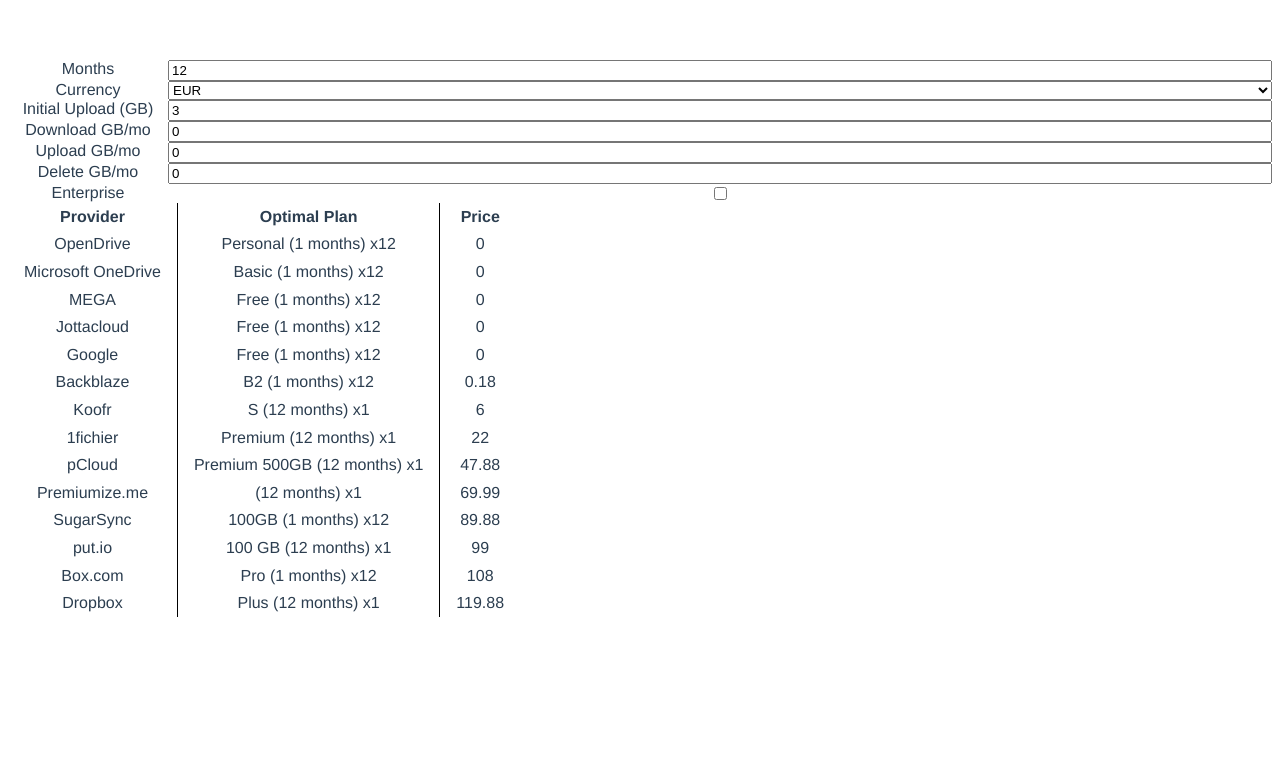
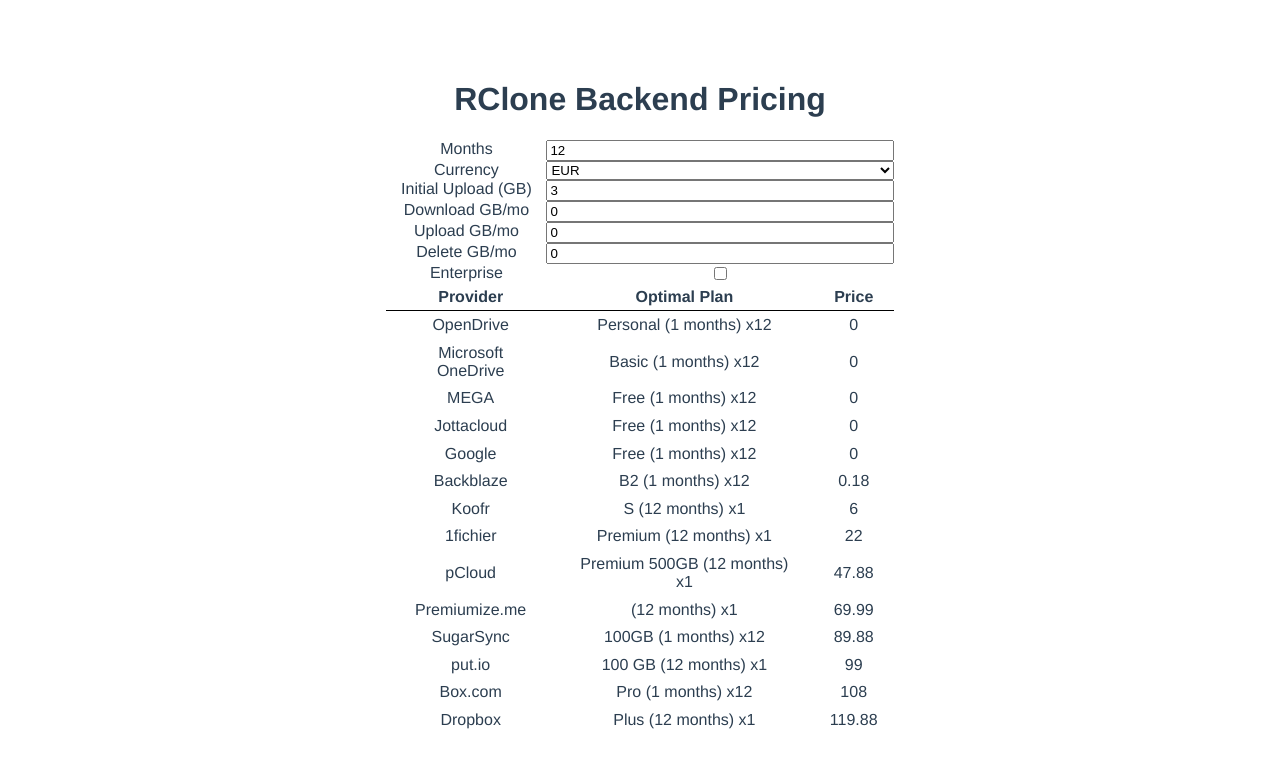
Before and after one commit to ambiso/rclone_backend_pricing, a Vue app: page / in a window 1280 px wide. Shown: the top 768 px of the page. Built offline with nearby package versions, Linux system fonts and the light colour scheme.

Commit message:
Some layouting

```diff
--- a/src/App.vue
+++ b/src/App.vue
@@ -1,6 +1,9 @@
 <template>
   <div id="app">
+    <div class="main">
+    <h1>RClone Backend Pricing</h1>
     <StorageForm />
+    </div>
   </div>
 </template>
 
@@ -24,5 +27,13 @@
   text-align: center;
   color: #2c3e50;
   margin-top: 60px;
+  margin-bottom: 3em;
+  display: grid;
+  grid-template-columns: 1fr 60ex 1fr;
+  grid-template-rows: auto;
+  grid-template-areas: ". main .";
+}
+.main {
+  grid-area: main;
 }
 </style>
--- a/src/components/StorageForm.vue
+++ b/src/components/StorageForm.vue
@@ -1,5 +1,5 @@
 <template>
-<div>
+<div class="calculator">
   <form>
     <label for="months">
       Months
@@ -75,6 +75,7 @@
   upload_mo = 0
   delete_mo = 0
   enterprise = false
+  expanded = []
 
   get results(): [Provider, [TieredPlan, number][], number][] {
     return compute_plans(new UserInput(
@@ -111,20 +112,14 @@
 table {
   border:none;
   border-collapse: collapse;
+  width: 100%;
 }
 
 table td, table th {
-  border-left: 1px solid #000;
-  border-right: 1px solid #000;
   padding: .3em 1em .3em 1em;
 }
 
-table td:first-child, table th:first-child {
-  border-left: none;
+table thead {
+  border-bottom: 1px solid black;
 }
-
-table td:last-child, table th:last-child {
-  border-right: none;
-}
-
 </style>
```
